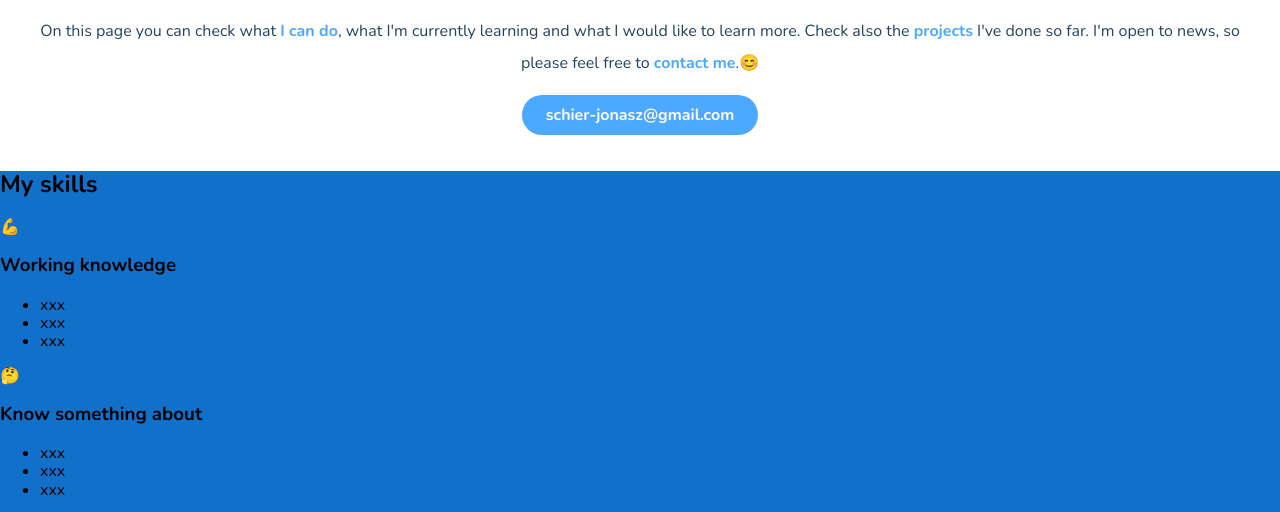
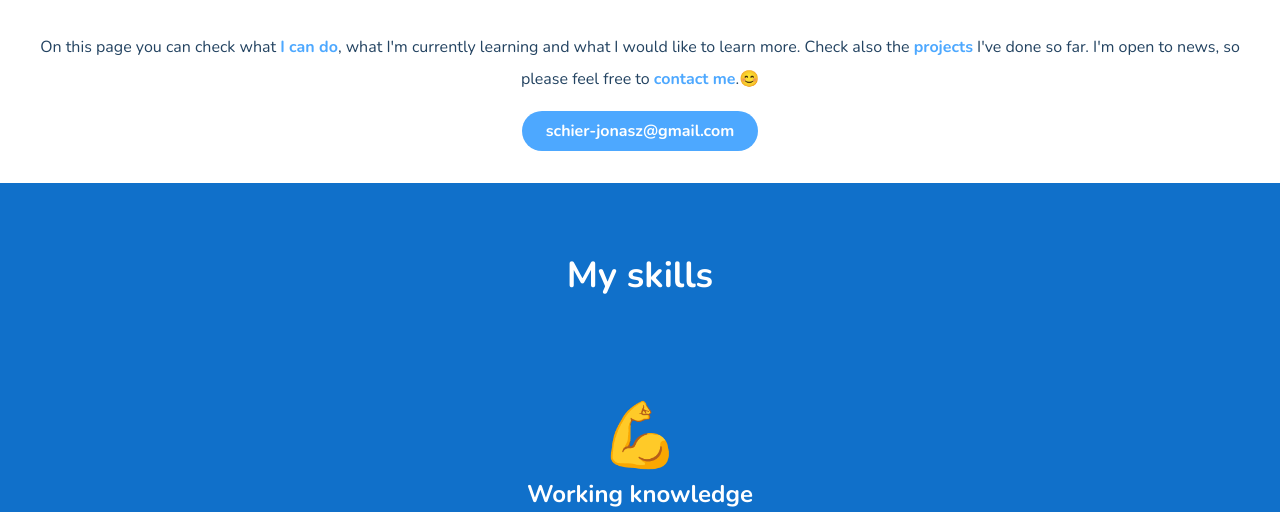
Before and after one commit to schier-jonasz/schier-jonasz.github.io, a website built with webpack: page src/pages/index.html in a window 1280 px wide. Shown: the part 216-728 px from the top of the page. Built offline with nearby package versions, Linux system fonts and the light colour scheme.

Commit message:
style: styles skills section

```diff
--- a/src/pages/index.html
+++ b/src/pages/index.html
@@ -41,7 +41,7 @@
         <section class="skill-box">
           <p class="skill-box__emoji">💪</p>
           <h3 class="skill-box__title">Working knowledge</h3>
-          <ul class="skill-list">
+          <ul class="skill-list skill-list--knowledge">
             <li class="skill-list__item">xxx</li>
             <li class="skill-list__item">xxx</li>
             <li class="skill-list__item">xxx</li>
@@ -50,7 +50,7 @@
         <section class="skill-box">
           <p class="skill-box__emoji">🤔</p>
           <h3 class="skill-box__title">Know something about</h3>
-          <ul class="skill-list">
+          <ul class="skill-list skill-list--know">
             <li class="skill-list__item">xxx</li>
             <li class="skill-list__item">xxx</li>
             <li class="skill-list__item">xxx</li>
--- a/src/scss/main.scss
+++ b/src/scss/main.scss
@@ -19,6 +19,7 @@
   color: $font-color;
   font-style: normal;
   line-height: 32px;
+  margin: 16px 0;
 
   &__image {
     height: 100px;
@@ -63,4 +64,53 @@
 
 .skills {
   background-color: $nice-blue;
+  display: flex;
+  flex-direction: column;
+  justify-content: center;
+  align-items: center;
+
+  &__header {
+    color: #fff;
+    font-weight: bold;
+    font-size: 36px;
+    margin: 72px 0;
+  }
 }
+
+.skill-box {
+  min-width: 288px;
+  display: flex;
+  flex-direction: column;
+  justify-content: center;
+  align-items: center;
+  margin: 32px 0;
+
+  &__emoji {
+    font-size: 64px;
+    line-height: 72px;
+    margin: 0;
+  }
+
+  &__title {
+    color: #fff;
+    font-weight: bold;
+    font-size: 24px;
+    margin: 0;
+    line-height: 44px;
+  }
+}
+
+.skill-list {
+  align-self: flex-start;
+  color: $light-blue;
+  line-height: 24px;
+
+
+  &--knowledge {
+    list-style-image: url(/public/tick-green.png);
+  }
+
+  &--know {
+    list-style-image: url(/public/tick-lightgreen.png);
+  }
+}
```
Also changed, not shown: public/tick-green.png (added), public/tick-lightgreen.png (added).
